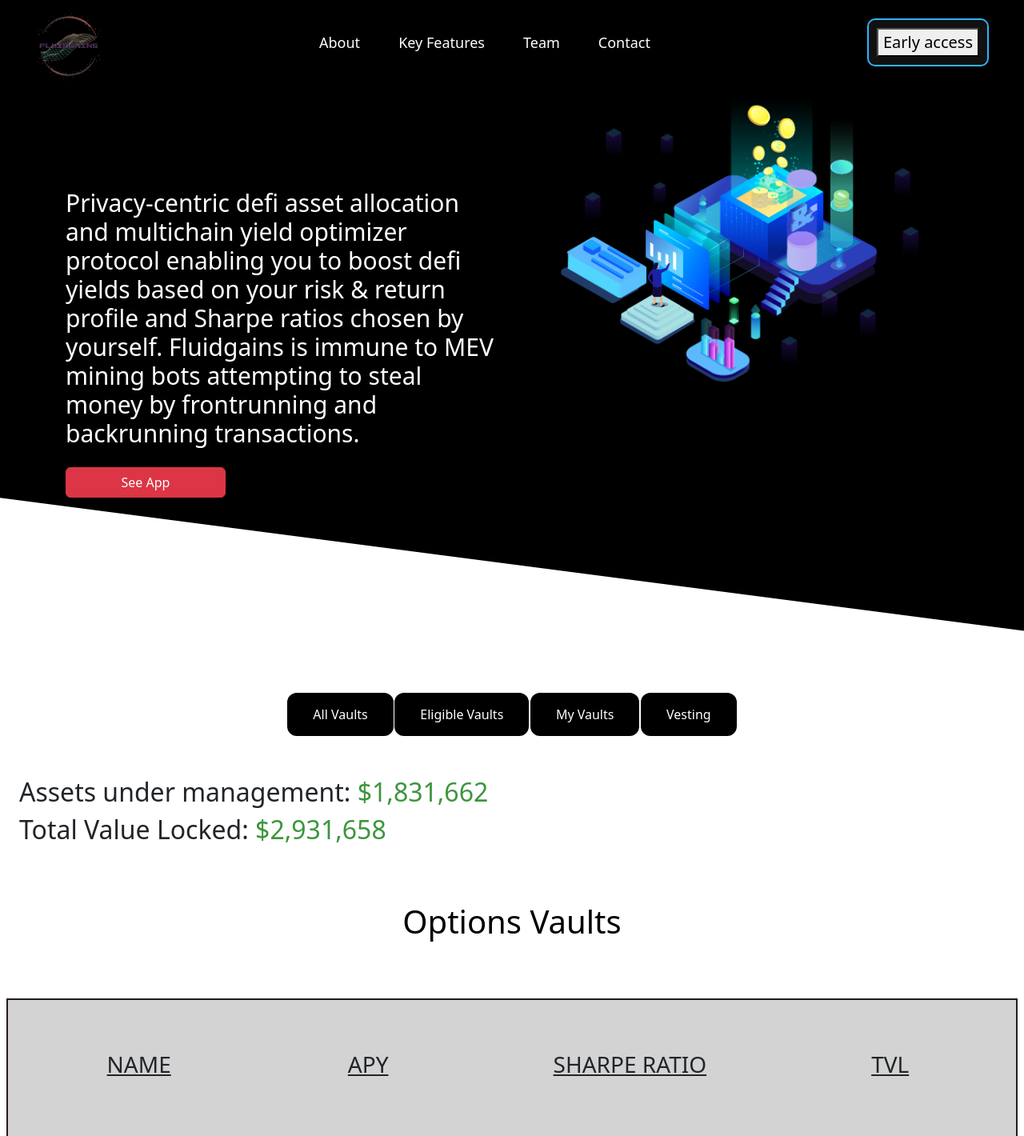
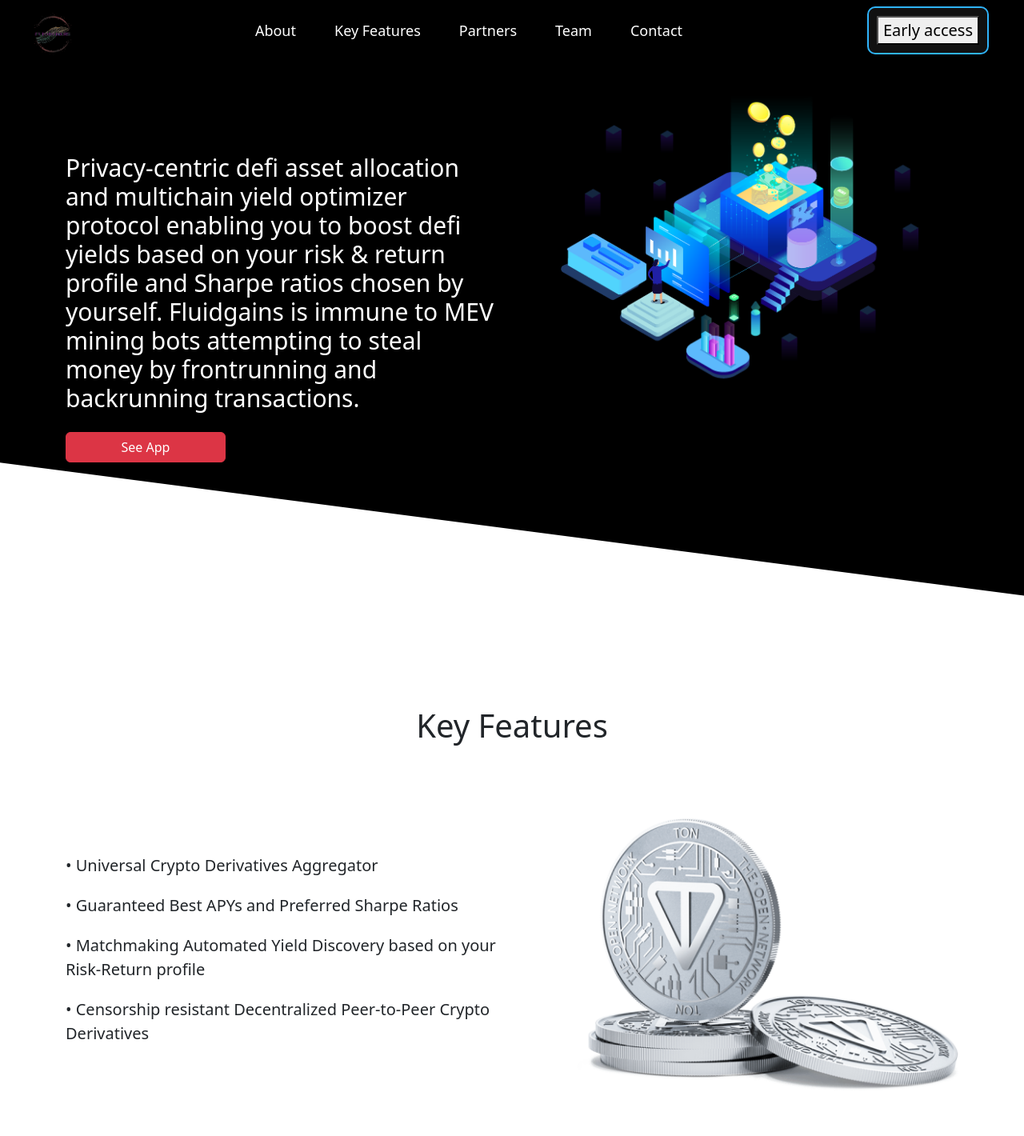
Before and after one commit to Marswap/Fluidgains, a React (Create React App) app in the folder client/: page / in a window 1280 px wide. Shown: the top 1420 px of the page at 80% size. Built offline with nearby package versions, Linux system fonts and the light colour scheme; a web font is replaced by a local one.

Commit message:
added ton , and features

```diff
--- /dev/null
+++ b/client/src/components/Features/Features.css
@@ -0,0 +1,6 @@
+.feature-list {
+  font-size: 20px;
+  margin-top: 20px;
+  margin-bottom: 20px;
+  font-weight: 500;
+}
--- /dev/null
+++ b/client/src/components/Features/Features.js
@@ -0,0 +1,39 @@
+import React from "react";
+import coin from "../../assets/partners/coin.png";
+import "./Features.css";
+const Features = () => {
+  return (
+    <div>
+      <div className="container" id="features">
+        <div className="row">
+          <div className="col-12">
+            <h1 className="text-center">Key Features</h1>
+          </div>
+        </div>
+        <div className="row">
+          <div className="col-12 col-md-6 my-auto">
+            <p className="feature-list">
+              • Universal Crypto Derivatives Aggregator{" "}
+            </p>
+            <p className="feature-list">
+              • Guaranteed Best APYs and Preferred Sharpe Ratios
+            </p>
+            <p className="feature-list">
+              • Matchmaking Automated Yield Discovery based on your Risk-Return
+              profile
+            </p>
+            <p className="feature-list">
+              • Censorship resistant Decentralized Peer-to-Peer Crypto
+              Derivatives
+            </p>
+          </div>
+          <div className="col-12 col-md-6">
+            <img className="img-fluid" src={coin} alt="" />
+          </div>
+        </div>
+      </div>
+    </div>
+  );
+};
+
+export default Features;
--- a/client/src/components/Navbar/Navbar.js
+++ b/client/src/components/Navbar/Navbar.js
@@ -3,20 +3,13 @@
 import "./Navbar.css";
 import Modal from "./form";
 const Navbar = () => {
-
   const [modalOpen, setModalOpen] = useState(false);
 
   return (
     <div>
-      <nav class="navbar navbar-expand-lg">
+      <nav class="navbar navbar-expand-lg fixed-top">
         <div class="container-fluid mx-4">
-          <img
-            src={logo}
-            className="img-fluid"
-            alt=""
-            height="100"
-            width="100"
-          />
+          <img src={logo} className="img-fluid" alt="" height="60" width="60" />
           <button
             class="navbar-toggler"
             type="button"
@@ -50,8 +43,13 @@
                 </a>
               </li>
               <li class="nav-item mx-3">
+                <a class="nav-link" aria-current="page" href="/#features">
+                  Key Features
+                </a>
+              </li>
+              <li class="nav-item mx-3">
                 <a class="nav-link" aria-current="page" href="/#partners">
-                  Key Features
+                  Partners
                 </a>
               </li>
 
@@ -69,7 +67,8 @@
             <ul class="navbar-nav ms-auto mb-2 mb-lg-0">
               <li class="nav-item mx-2">
                 <a class="btn glow-on-hover" aria-current="page" href>
-                  <button onClick={() => {
+                  <button
+                    onClick={() => {
                       setModalOpen(true);
                     }}
                   >
--- a/client/src/components/Partners/Partners.js
+++ b/client/src/components/Partners/Partners.js
@@ -6,6 +6,7 @@
 import ens from "../../assets/partners/ens.png";
 import syn from "../../assets/partners/syn.png";
 import solana from "../../assets/partners/solana.png";
+import ton from "../../assets/partners/ton.svg";
 import "./Partners.css";
 const Partners = () => {
   return (
@@ -215,6 +216,27 @@
               </div>
             </div>
           </div>
+          <div className="my-3">
+            <div className="col-12 col-md-6">
+              <span className="partners-header">
+                {" "}
+                <img
+                  src={ton}
+                  className="img-fluid"
+                  alt=""
+                  height="50"
+                  width="40"
+                />
+                {"  "}Ton
+              </span>
+            </div>
+
+            <div className="col-12 col-md-6">
+              TON will be benefited by higher usability and adoption as we plan
+              to make it one of the first blockchains where Fluidgains will be
+              launched.
+            </div>
+          </div>
         </div>
       </div>
     </div>
--- a/client/src/components/TopBanner/TopBanner.css
+++ b/client/src/components/TopBanner/TopBanner.css
@@ -3,7 +3,7 @@
   height: 100%;
 }
 .top-banner-heading {
-  padding-top: 15vh;
+  padding-top: 10vh;
 }
 .top-banner-font {
   color: white;
--- a/client/src/components/TopBanner/TopBanner.js
+++ b/client/src/components/TopBanner/TopBanner.js
@@ -4,7 +4,7 @@
 const TopBanner = () => {
   return (
     <div className="top-banner-background" id="#home">
-      <div className="container pt-0">
+      <div className="container">
         <div className="row">
           <div className="col-md-12 col-lg-6">
             <h1 className="top-banner-heading top-banner-font">
--- a/client/src/pages/Home/Home.js
+++ b/client/src/pages/Home/Home.js
@@ -5,11 +5,13 @@
 import Footer from "../../components/Footer/Footer";
 import Contact from "../../components/Contact/Contact";
 import Team from "../../components/Team/Team";
+import Features from "../../components/Features/Features";
 import Vault from "../../components/Vault/Vault";
 const Home = () => {
   return (
     <div>
       <TopBanner />
+      <Features />
       <Vault />
       <About />
       <Partners />
```
Also changed, not shown: client/src/assets/partners/coin.png (added), client/src/assets/partners/ton.svg (added). Lines whose indentation alone changed are shown as unchanged.
